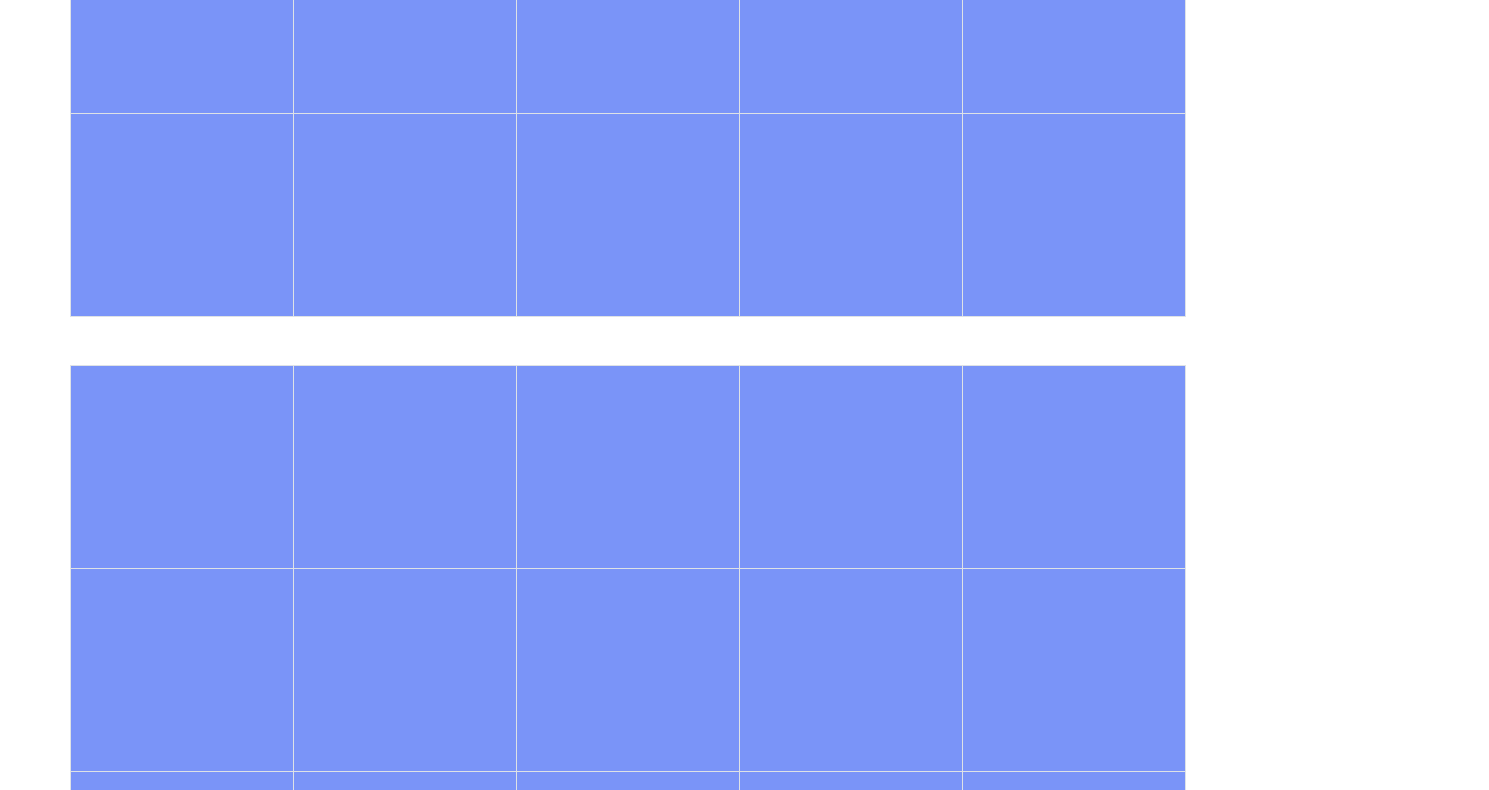
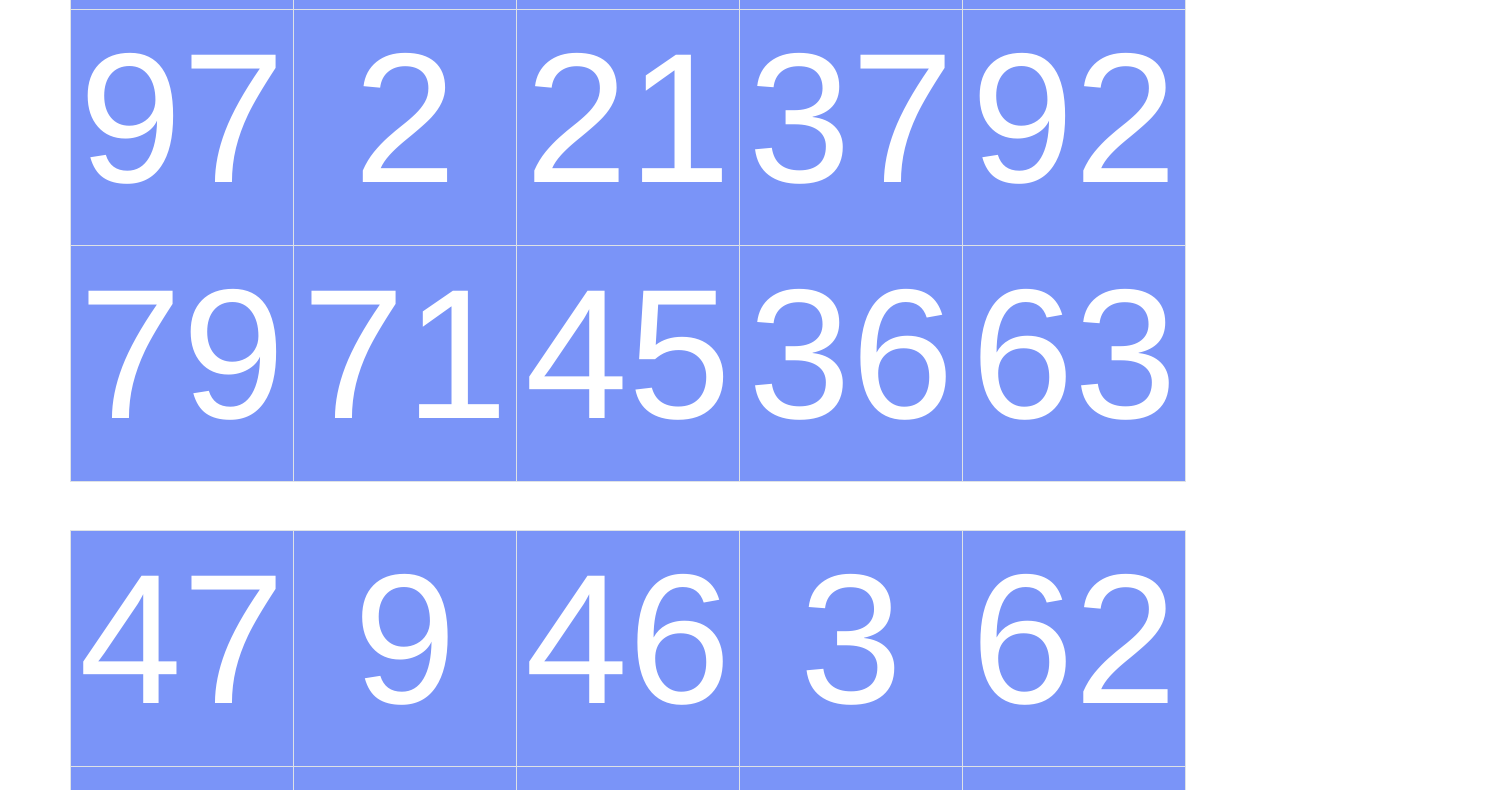
Before and after one commit to cvtar2018/bingo-game, a plain HTML site: page test.html in a window 1280 px wide. Shown: the part 772-1562 px from the top of the page, 1489 px wide, since content can reach past the window. Drawn offline with nearby package versions, Linux system fonts and the light colour scheme.

Commit message:
test 6 aldi

```diff
--- a/rules.js
+++ b/rules.js
@@ -1,6 +1,7 @@
 // Generate Integer Number from 1 to 99 and apply it to board
 const arr1 = Array(99).fill(1).map((n, i) => n + i)
 const arr2 = []
+var arrCoordinate = {}
 console.log(arr1)
 
 function ran() {
@@ -21,8 +22,17 @@ function ran() {
 for ( var i = 0; i < 100 ; i++) {
     ran()
 }
+console.log(arr2)
+console.log(arrCoordinate)
 
-console.log(arr2)
+// function displayCoordinate (tablex, i, j) {
+//     for (var y = 0; y < arr2.length ; y++ ) {
+//         console.log(`arr2${y} = ${arr2[y]}`)
+//     }
+//     arrCoordinate[tablex, [i, [j]]] = arr2[y]
+// }
+
+
 // console.log(display)
 
 // function giveAlert () {
--- a/test.html
+++ b/test.html
@@ -39,21 +39,27 @@
         </div> -->
         <script>
             // BEGIN to Define The BINGO RULES
-            // var myBingoBoards = {}
+            var x = 0;
 
             // iterate tables
-            for (var tablex = 0; tablex < 100; tablex++) {
+            for (var tablex = 0; tablex < 4; tablex++) {
+                //ran();
+
                 document.writeln('<div class="row">');
                     document.writeln('<div class="col-md row justify-content-center">')
-                        document.writeln('<table class="table table-bordered" onload="ran()">');
+                        document.writeln('<table class="table table-bordered">');
                         for (var i = 0; i < 5; i++) {
                             // iterate through rows
                             document.writeln('<tr>');
                             for (var j = 0; j < 5; j++) {
                                 // iterate through columns
+                                // displayCoordinate(tablex, i, j);
                                 document.writeln('<td id="a">');
-                                document.writeln('<p id="array" class="text-white font-weight-bold text-center"></p>');
+                                document.writeln('<p id="array" class="text-white font-weight-bold text-center">' + arr2[x] + '</p>');
                                 document.writeln('</td>');
+                                x += 1;
+
+
                             }
                             // document.writeln('<td>Column</td>')
                             document.writeln('</tr>');
@@ -72,6 +78,7 @@
                     value: 99,
                 }
                 console.log(myBingoBoards);
+
             }
             console.log(tablex);
 
```
